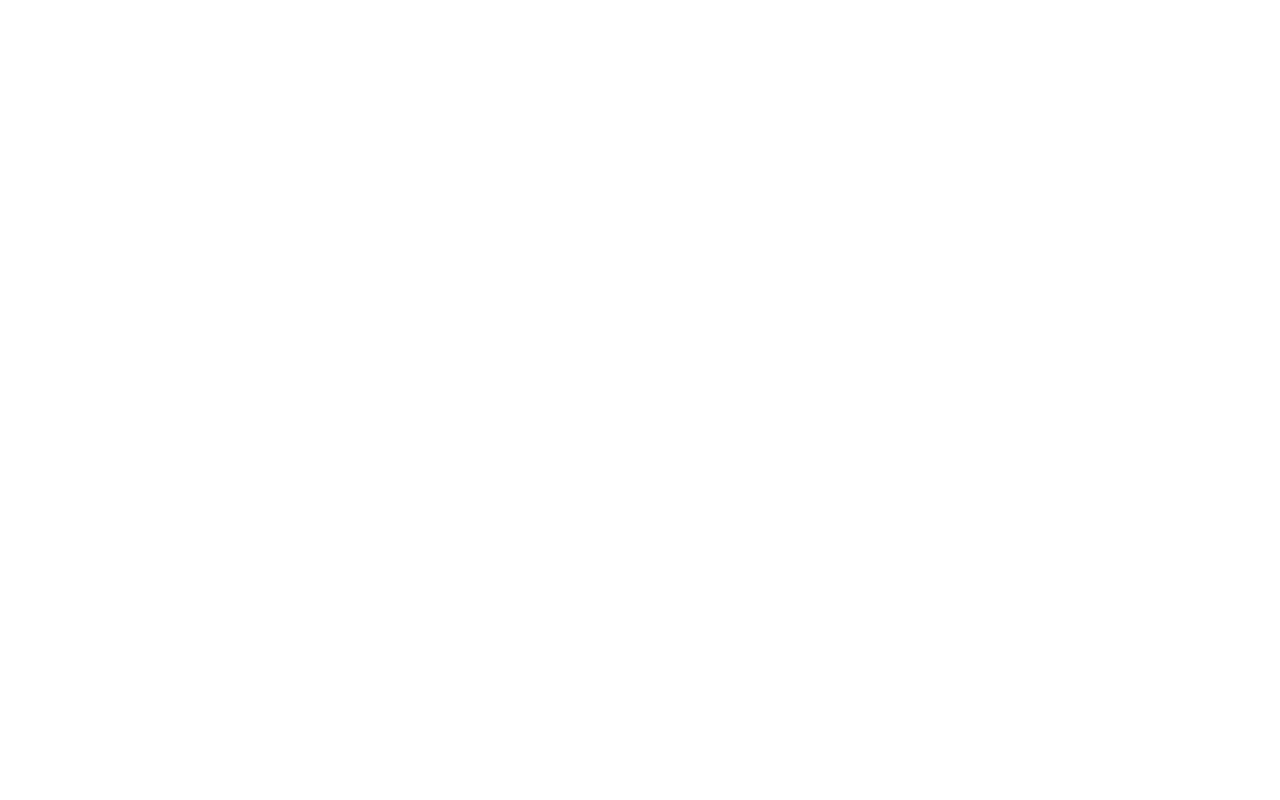
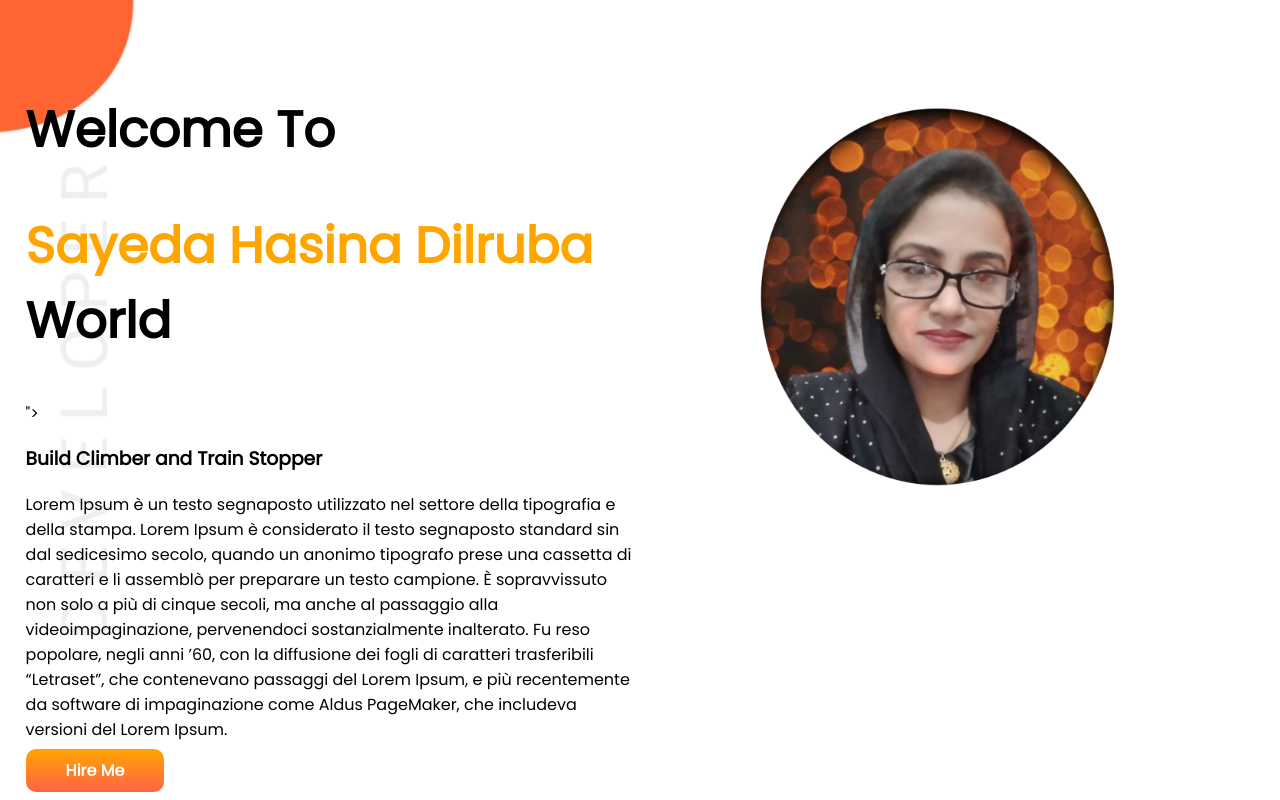
Before and after one commit to SHDilruba/developer-portfolio, a plain HTML site: page index.html in a window 1280 px wide. Drawn offline with Linux system fonts and the light colour scheme; files whose address does not match are found by name.

Commit message:
top banner added

```diff
--- a/index.html
+++ b/index.html
@@ -8,6 +8,21 @@
   <link rel="stylesheet" href="style.css">
 </head>
 <body>
-
+ <section class="top-banner">
+  <div class="half-width">
+  <h1>Welcome To</h1>
+  <h1><span class="orange-color"> Sayeda Hasina Dilruba</span> World</h1>
+  <link rel="stylesheet" href="<link rel="preconnect" href="https://fonts.googleapis.com">
+  <link rel="preconnect" href="https://fonts.gstatic.com" crossorigin>
+  <link href="https://fonts.googleapis.com/css2?family=Poppins&display=swap" rel="stylesheet">">
+  <h3>Build Climber and Train Stopper</h3>
+  <p>Lorem Ipsum è un testo segnaposto utilizzato nel settore della tipografia e della stampa. Lorem Ipsum è considerato il testo segnaposto standard sin dal sedicesimo secolo, quando un anonimo tipografo prese una cassetta di caratteri e li assemblò per preparare un testo campione. È sopravvissuto non solo a più di cinque secoli, ma anche al passaggio alla videoimpaginazione, pervenendoci sostanzialmente inalterato. Fu reso popolare, negli anni ’60, con la diffusione dei fogli di caratteri trasferibili “Letraset”, che contenevano passaggi del Lorem Ipsum, e più recentemente da software di impaginazione come Aldus PageMaker, che includeva versioni del Lorem Ipsum.
+ </p>
+ <a class="link-button" target="_blank" href="https://www.linkedin.com/in/sayeda-hasina-dilruba-381b5a20b">Hire Me</a>
+</div>
+<div class="half-width img">
+  <img src="file:///C:/sayeda/developer-portfolio/images/20220704_153500.png" alt="picture">
+</div>
+</section>
 </body>
 </html>
--- a/style.css
+++ b/style.css
@@ -0,0 +1,35 @@
+body{
+  font-family: 'Poppins', sans-serif;
+  margin: 0;
+}
+h1{
+  font-size: 50px;
+}
+.orange-color{
+  color: orange;
+}
+section{
+  display: flex;
+}
+.half-width{
+    width: 50%;
+    padding-left: 2%;
+    padding-top: 4%;
+}
+.half-width img{
+  width: 80%;
+  padding-left: 6%;
+
+}
+.link-button{
+  text-decoration: none;
+  background-image: linear-gradient(orange, tomato);
+  color: white;
+  font-weight: 700;
+  padding: 10px 40px;
+ border-radius: 10px;
+}
+.top-banner{
+  background-image: url(file:///C:/sayeda/developer-portfolio/images/20220705_025758.jpg);
+  background-repeat: no-repeat
+}
```
Also changed, not shown: images/20220704_153500.png (added), images/20220705_023220.jpg (added), images/20220705_025758.jpg (added), images/WhatsApp Image 2022-07-04 at 9.49.30 PM.jpeg (added), images/bgpic.jpeg (added).
